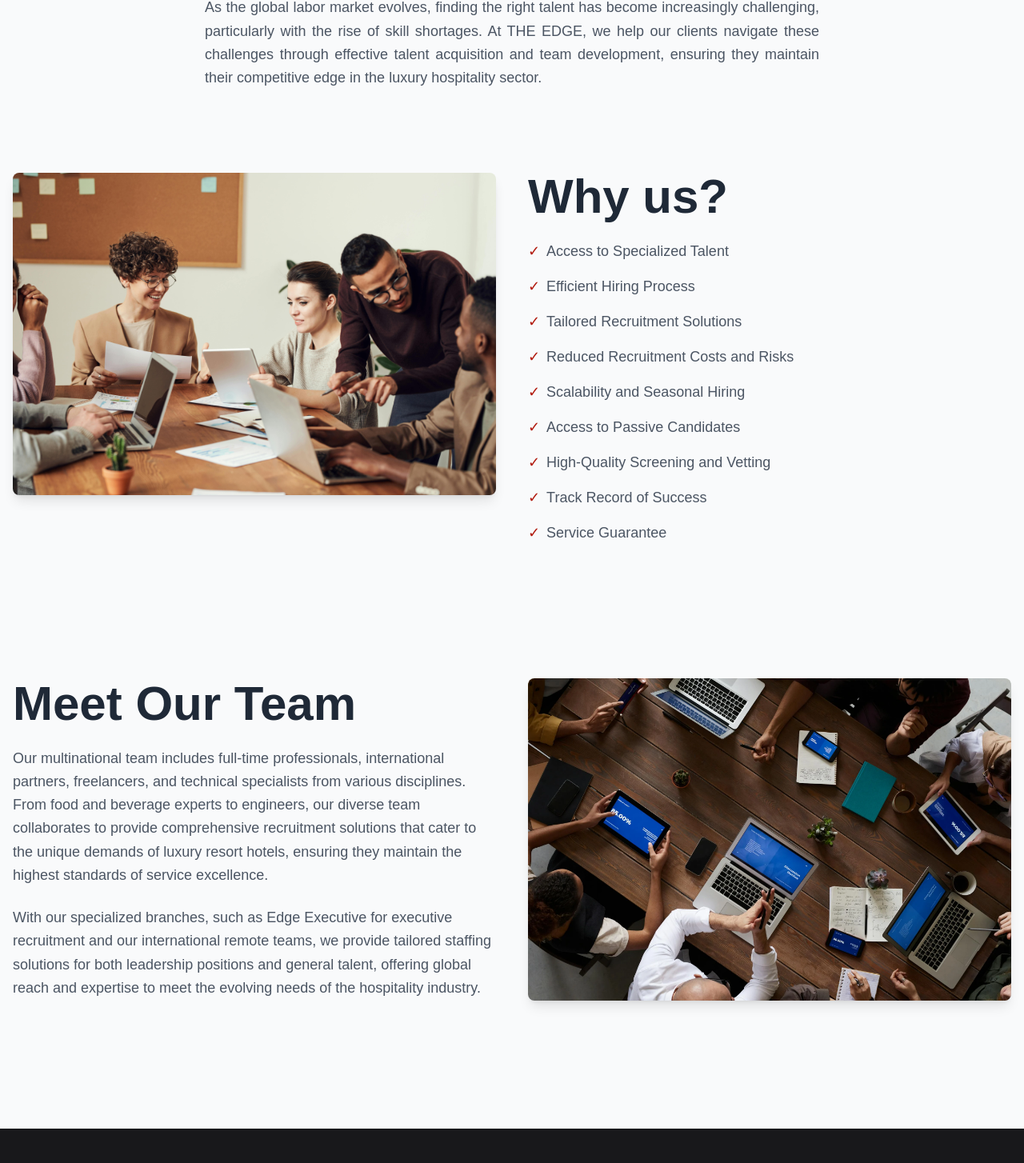
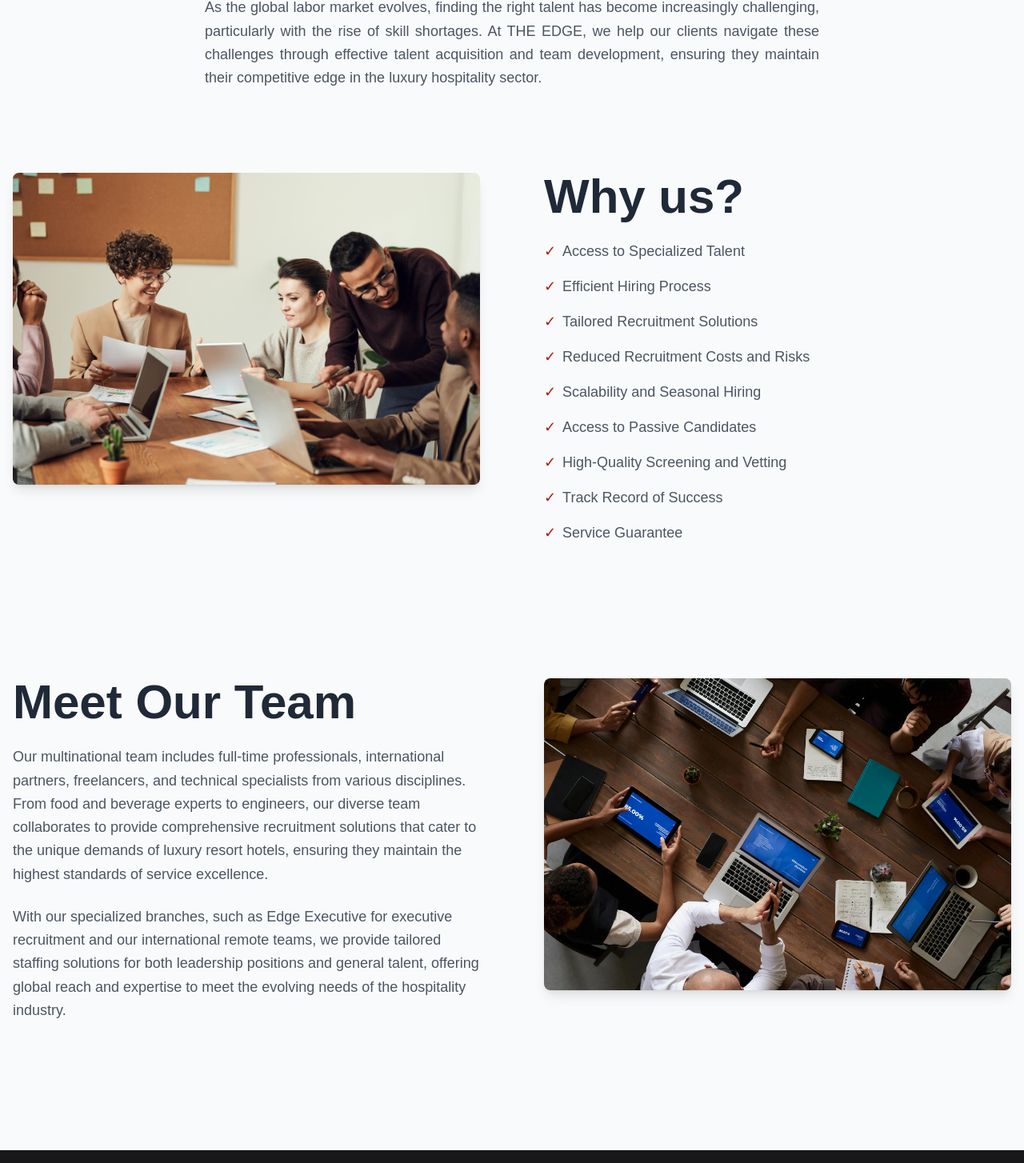
Before and after one commit to mark18cosmic/the-edge, a Next.js app: page / in a window 1280 px wide. Shown: the part 1179-2633 px from the top of the page at 80% size. Built offline with nearby package versions, Linux system fonts and the light colour scheme.

Commit message:
minor tweaks

```diff
--- a/app/components/WhyUs.tsx
+++ b/app/components/WhyUs.tsx
@@ -52,7 +52,7 @@ const WhyUs = () => {
     return (
         <div className="container height-[50vh] mx-auto py-16 px-4">
             {/* Why us Section */}
-            <div className="grid grid-cols-1 md:grid-cols-2 gap-10 items-center">
+            <div className="grid grid-cols-1 md:grid-cols-2 gap-10 md:gap-20 items-center">
                 {/* why us Image */}
                 <div className="w-full h-full" ref={aboutImageRef}>
                     <Image
--- a/app/components/faq.tsx
+++ b/app/components/faq.tsx
@@ -182,7 +182,7 @@ const FAQ = () => {
               <AccordionTrigger className="text-xl font-semibold text-gray-800 py-3 px-5 hover:bg-gray-100 transition-colors rounded-lg">
                 {faq.question}
               </AccordionTrigger>
-              <AccordionContent className="px-5 py-3 text-gray-700">
+              <AccordionContent className="px-5 py-3 text-base text-gray-700">
                 {faq.answer}
               </AccordionContent>
             </AccordionItem>
--- a/app/components/team.tsx
+++ b/app/components/team.tsx
@@ -53,7 +53,7 @@ const OurTeam = () => {
         <section id="our-team" className="py-20 bg-gray-50">
             <div className="container mx-auto px-4 max-w-7xl">
                 {/* Grid layout */}
-                <div className="grid grid-cols-1 md:grid-cols-2 gap-10 items-center">
+                <div className="grid grid-cols-1 md:grid-cols-2 gap-10 md:gap-20 items-center">
                     {/* Text Section */}
                     <div ref={textSectionRef}>
                         <h2 className="text-4xl md:text-5xl lg:text-6xl font-bold text-gray-800 mb-6">
```
